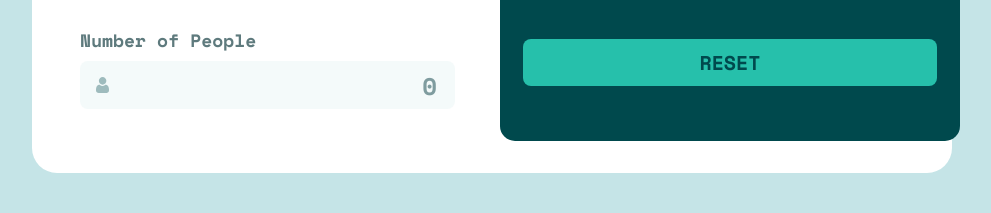
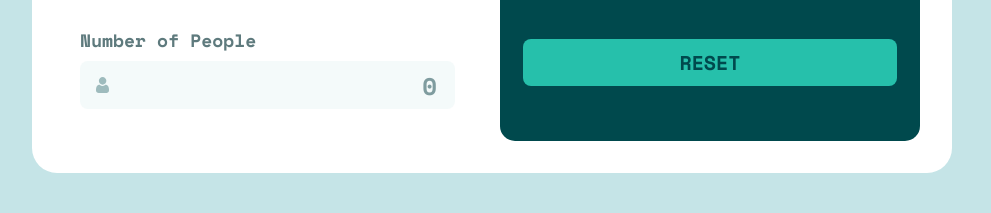
Before and after one commit to RhinoSC/frontendmentor-tip-calculator-app, a website: page index.html in a window 1280 px wide. Shown: the part 587-800 px from the top of the page, without its empty margins (148-1139 px from the left). Drawn offline with nearby package versions, Linux system fonts and the light colour scheme.

Commit message:
Fixing flex on desktop

```diff
--- a/app/scss/components/calculator.scss
+++ b/app/scss/components/calculator.scss
@@ -36,6 +36,7 @@
     }
 
     @include breakpoint(large) {
+      flex: 1 0 rem(443);
       min-width: rem(443);
       padding: 0 rem(48);
       padding-right: rem(20);
--- a/app/scss/components/results.scss
+++ b/app/scss/components/results.scss
@@ -11,7 +11,7 @@
 
   @include breakpoint(large) {
     min-width: rem(413);
-    flex: 1 0 auto;
+    flex: 1 0 rem(413);
     margin: 0 0;
     margin-right: rem(32);
     margin-left: rem(25);
```
Also changed, not shown: dist/style.css, 1 other file.
